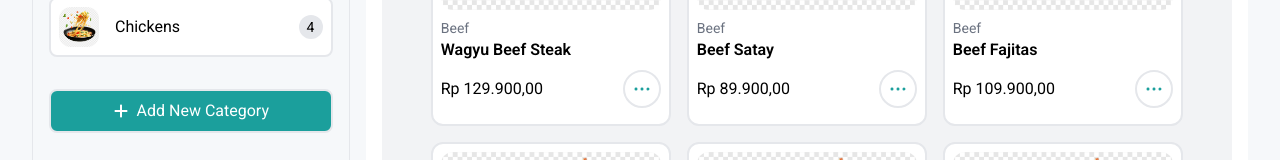
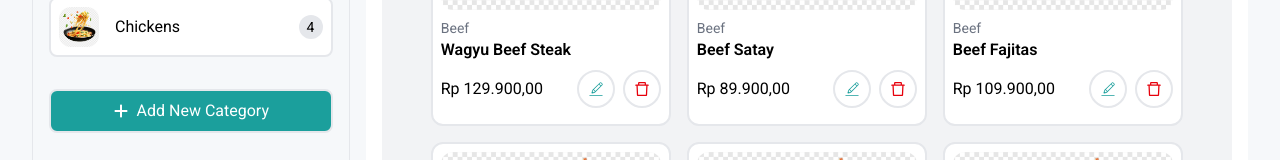
Before and after one commit to Ferrr1/restaurant-web-app, a React (Vite) app in the folder frontend/: page /dishes in a window 1280 px wide. Shown: the part 424-584 px from the top of the page. Built offline with nearby package versions, Linux system fonts and the light colour scheme.

Commit message:
feat: Enhance DishesGridView with edit and delete buttons using icons, and improve ManageDishes layout for better visibility

```diff
--- a/frontend/src/features/dishes/components/DishesGridView.jsx
+++ b/frontend/src/features/dishes/components/DishesGridView.jsx
@@ -5,15 +5,13 @@ import { useState } from "react";
 import Button from "../../../components/ui/Button";
 import ModalEditDishes from "./ModalEditDishes";
 import ModalDeleteDishes from "./ModalDeleteDishes";
+import { CiEdit } from "react-icons/ci";
+import { AiOutlineDelete } from "react-icons/ai";
 
 const DishesGridView = ({ data }) => {
-  const [dropdown, setDropdown] = useState(false);
   const [isOpen, setIsOpen] = useState(null);
   const onOpenModal = (type) => setIsOpen(type);
   const onClose = () => setIsOpen(null);
-
-  const toggleDropdown = (id) =>
-    setDropdown((prev) => (prev === id ? null : id));
 
   return (
     <div className="flex flex-wrap justify-center gap-4 mt-4">
@@ -35,28 +33,20 @@ const DishesGridView = ({ data }) => {
               <span className="text-[1rem]">
                 {item.price === 0 ? "Free" : currencyIDR(item.price)}
               </span>
-              <button
-                onClick={() => toggleDropdown(item.id)}
-                className="relative cursor-pointer p-2 border-2 border-border hover:bg-background rounded-full"
-              >
-                <GoKebabHorizontal size={18} className="text-primary" />
-                {dropdown === item.id && (
-                  <div className="absolute z-2 top-0 -right-24 flex flex-col gap-2 p-2 bg-surface border-2 border-border rounded-lg">
-                    <Button
-                      onClick={() => onOpenModal("edit")}
-                      variant="confirm"
-                    >
-                      Edit
-                    </Button>
-                    <Button
-                      onClick={() => onOpenModal("delete")}
-                      variant="delete"
-                    >
-                      Delete
-                    </Button>
-                  </div>
-                )}
-              </button>
+              <div className="flex gap-2 items-center">
+                <button
+                  onClick={() => onOpenModal("edit")}
+                  className="cursor-pointer p-2 border-2 border-border hover:bg-background rounded-full"
+                >
+                  <CiEdit size={18} className="text-primary" />
+                </button>
+                <button
+                  onClick={() => onOpenModal("delete")}
+                  className="cursor-pointer p-2 border-2 border-border hover:bg-background rounded-full"
+                >
+                  <AiOutlineDelete size={18} className="text-red-600" />
+                </button>
+              </div>
             </div>
           </div>
         );
--- a/frontend/src/features/dishes/components/ManageDishes.jsx
+++ b/frontend/src/features/dishes/components/ManageDishes.jsx
@@ -27,12 +27,12 @@ const ManageDishes = ({ activeFilter }) => {
     dish.name.toLowerCase().includes(search.toLowerCase())
   );
   return (
-    <div>
+    <>
       <Heading
         text="Manage Dishes"
         className={"flex justify-between items-center mb-2"}
       >
-        <div className="flex gap-2 items-center">
+        <div className="flex gap-2 items-center ">
           <Input
             onChange={(e) => setSearch(e.target.value)}
             className="w-full md:w-80 sm:w-60 text-text"
@@ -81,12 +81,14 @@ const ManageDishes = ({ activeFilter }) => {
               <DishesListView data={searchDishes} />
             )
           ) : (
-            <p className="text-center text-text-muted">No Dishes Found</p>
+            <div className="w-full">
+              <p className="text-center text-text-muted">No Dishes Found</p>
+            </div>
           )}
         </div>
       </div>
       <ModalAddDishes isOpen={isModalOpen} onClose={closeModal} />
-    </div>
+    </>
   );
 };
 
--- a/frontend/src/pages/Dishes.jsx
+++ b/frontend/src/pages/Dishes.jsx
@@ -19,7 +19,7 @@ const Dishes = () => {
             />
           </div>
         </div>
-        <div className="flex-[3] min-w-0 p-4 bg-surface rounded-xl">
+        <div className="flex-[3] min-w-0 h-full p-4 bg-surface rounded-xl">
           <ManageDishes activeFilter={activeFilter} />
         </div>
       </div>
```
